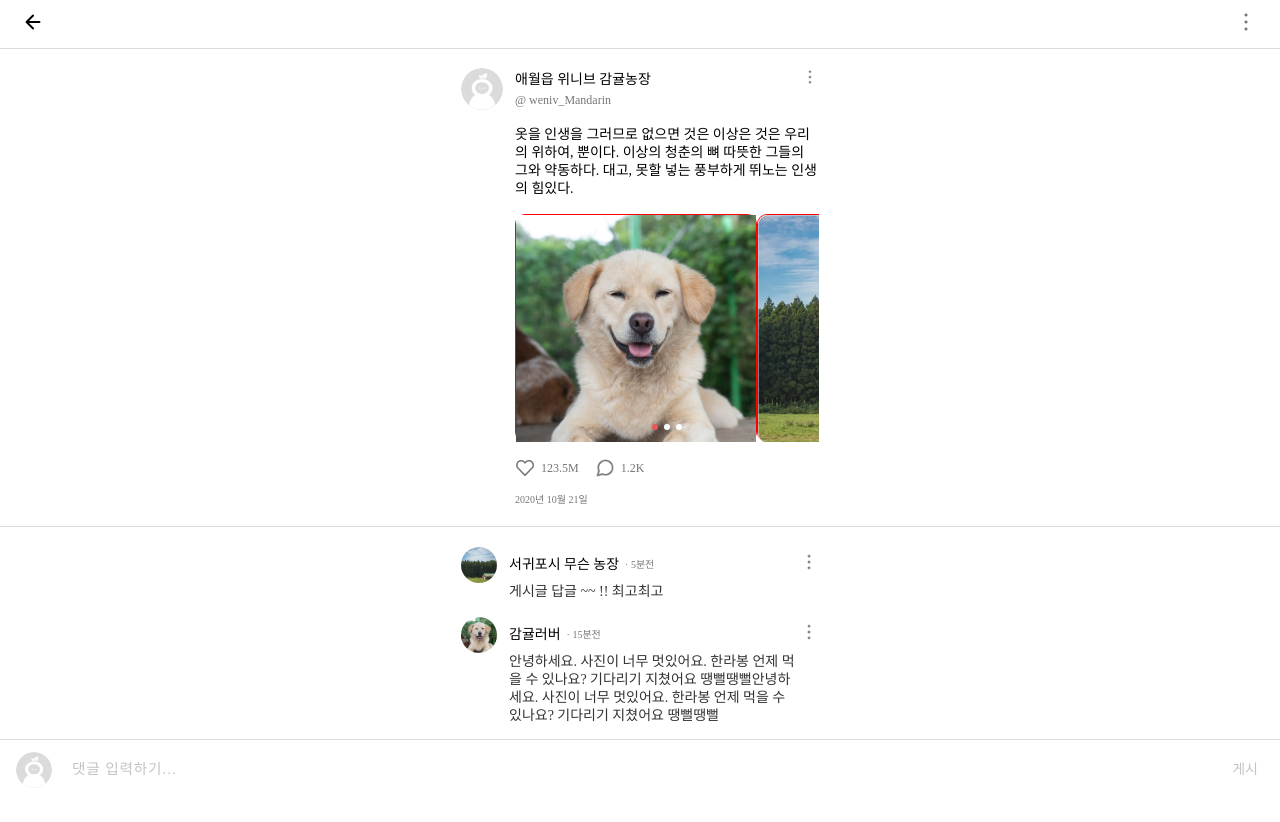
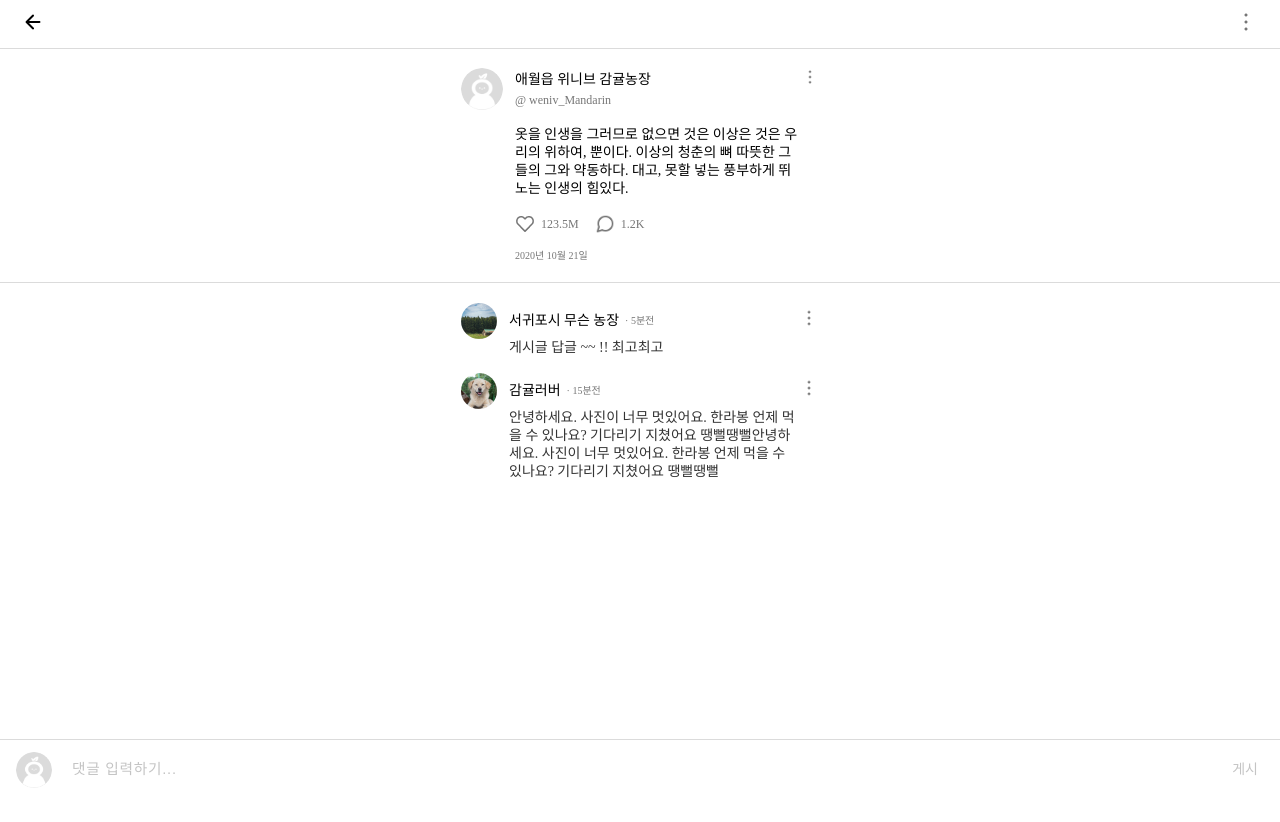
Before and after one commit to 17ANT/INATON, a React (Create React App) app: page /postdetail in a window 1280 px wide. Shown: the top 822 px of the page. After the commit the page ends 800 px from the top, so only its background shows below. Built offline with nearby package versions, Linux system fonts and the light colour scheme; a web font is replaced by a local one.

Commit message:
Feat: 이미지 입력 여부에 따라 출력

```diff
--- a/src/components/homePost/HomePost.jsx
+++ b/src/components/homePost/HomePost.jsx
@@ -18,6 +18,7 @@ const PostContents = styled.div`
     gap: 16px;
 
     p {
+        padding-right: 16px;
         font-weight: 400;
         font-size: 14px;
         line-height: 18px;
@@ -51,19 +52,19 @@ const PostReaction = styled.div`
 
 const ImgContainer = styled.ul`
     display: flex;
-    width: 100%;
+    width: 304px;
     height: 228px;
     overflow-x: scroll;
     overflow-y: hidden;
 `;
 
 const ImgItem = styled.li`
-    border: 1px solid red;
-    transition: 0.2s;
+    img {
         width: 304px;
         height: 228px;
         border-radius: 10px;
-    overflow: hiddn;
+        object-fit: cover;
+    }
 `;
 
 const SwipeContainer = styled.ul`
@@ -143,6 +144,8 @@ export default function HomePost({ like, comment, imgList }) {
                         옷을 인생을 그러므로 없으면 것은 이상은 것은 우리의 위하여, 뿐이다. 이상의 청춘의 뼈 따뜻한
                         그들의 그와 약동하다. 대고, 못할 넣는 풍부하게 뛰노는 인생의 힘있다.
                     </p>
+                    {imgList && (
+                        <>
                             <ImgContainer>
                                 {imgList.map((el, idx) => (
                                     <ImgItem key={idx} onClick={handleSwipe}>
@@ -150,13 +153,14 @@ export default function HomePost({ like, comment, imgList }) {
                                     </ImgItem>
                                 ))}
                             </ImgContainer>
-
                             {imgList.length > 1 && (
                                 <SwipeContainer>
                                     {imgList.map((el, idx) => (
                                         <SwipeItem key={idx} on={idx ? null : 'on'}></SwipeItem>
                                     ))}
                                 </SwipeContainer>
+                            )}
+                        </>
                     )}
                 </PostContents>
 
--- a/src/pages/postDetail/PostDetail.jsx
+++ b/src/pages/postDetail/PostDetail.jsx
@@ -86,11 +86,11 @@ export default function PostDetail() {
                 <HomePost
                     like="123456789"
                     comment="1234"
-                    imgList={[
-                        '/assets/chat-exapmle.png',
-                        '/assets/post-img-example.png',
-                        '/assets/post-img-example.png',
-                    ]}
+                    // imgList={[
+                    //     '/assets/chat-exapmle.png',
+                    //     '/assets/post-img-example.png',
+                    //     '/assets/post-img-example.png',
+                    // ]}
                 />
 
                 <CommentList>
```
Lines whose indentation alone changed are shown as unchanged.
